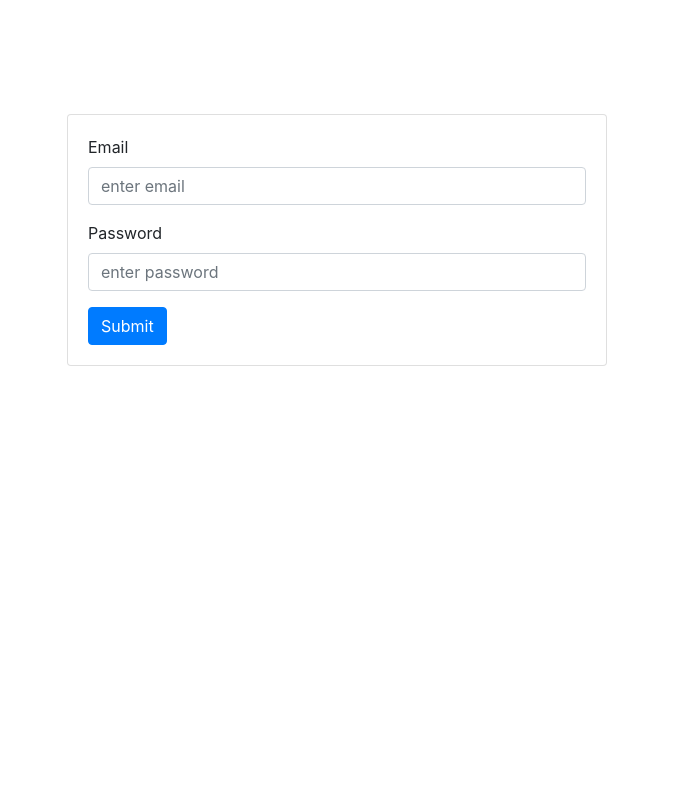
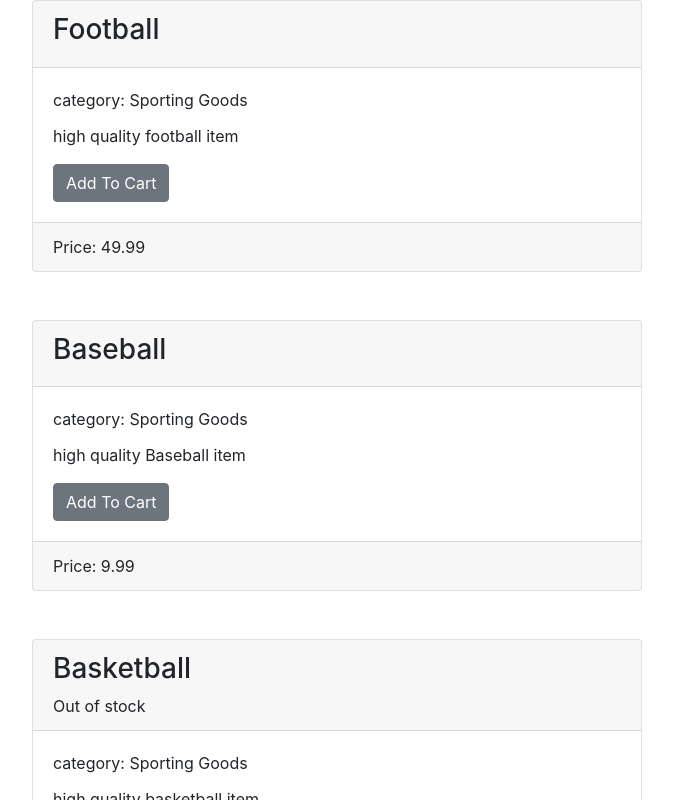
Before and after one commit to anuja-joshi/react-demo-app, a React (Create React App) app: page /dashboard in a window 1280 px wide. Shown: the top 800 px of the page, without its empty margins (303-976 px from the left). Built offline with nearby package versions, Linux system fonts and the light colour scheme; no server answers.

Commit message:
Added routes - root & dashboard

```diff
--- a/package.json
+++ b/package.json
@@ -12,6 +12,7 @@
     "react": "^16.13.1",
     "react-dom": "^16.13.1",
     "react-icons": "^3.10.0",
+    "react-router-dom": "^5.2.0",
     "react-scripts": "3.4.2",
     "reactstrap": "^8.5.1",
     "yup": "^0.29.3"
--- a/src/components/ProductList.js
+++ b/src/components/ProductList.js
@@ -3,7 +3,11 @@ import products from './../products';
 import ProductCard from './ProductCard';
 
 const ProductList = () => {
-  return products.map((product) => <ProductCard product={product} key={product.id}/>)
+  return (
+    <div className="col-md-6 offset-md-3">
+      { products.map((product) => <ProductCard product={product} key={product.id}/>) }
+    </div>
+  )
 }
 
 export default ProductList;
--- a/src/components/ProjectContainer.js
+++ b/src/components/ProjectContainer.js
@@ -4,6 +4,8 @@ import { Row, Col, Container } from 'reactstrap';
 import ProjectSection from './ProjectSection';
 import projects from './../projects'
 
+
+// TODO: move this to containers
 const ProjectContainer = () => {
   return (
     <Container>
--- a/src/containers/LoginContainer.js
+++ b/src/containers/LoginContainer.js
@@ -26,7 +26,7 @@ const LoginContainer = () => {
         alert('logged in')
       })
       .catch((err) => {
-        console.log(err)
+        console.log(err.response.data)
       })
     })
     .catch((err) => {
--- a/src/index.js
+++ b/src/index.js
@@ -3,11 +3,14 @@ import ReactDOM from 'react-dom';
 import './index.css';
 import App from './App';
 import * as serviceWorker from './serviceWorker';
+
+import Routes from './routes/Routes';
+
 import 'bootstrap/dist/css/bootstrap.min.css';
 
 ReactDOM.render(
   <React.StrictMode>
-    <App />
+    <Routes />
   </React.StrictMode>,
   document.getElementById('root')
 );
--- /dev/null
+++ b/src/routes/Routes.js
@@ -0,0 +1,27 @@
+import React from 'react';
+import {
+  BrowserRouter as Router,
+  Switch,
+  Route,
+  Link
+} from "react-router-dom";
+
+import ProductList from './../components/ProductList';
+import LoginContainer from './../containers/LoginContainer'
+
+const Routes = () => {
+  return (
+    <Router>
+      <Switch>
+        <Route path="/dashboard">
+          <ProductList />
+        </Route>
+        <Route path="/">
+          <LoginContainer/>
+        </Route>
+      </Switch>
+    </Router>
+  )
+};
+
+export default Routes;
```
Also changed, not shown: 1 other file (tests, documents, lock files or other folders).
